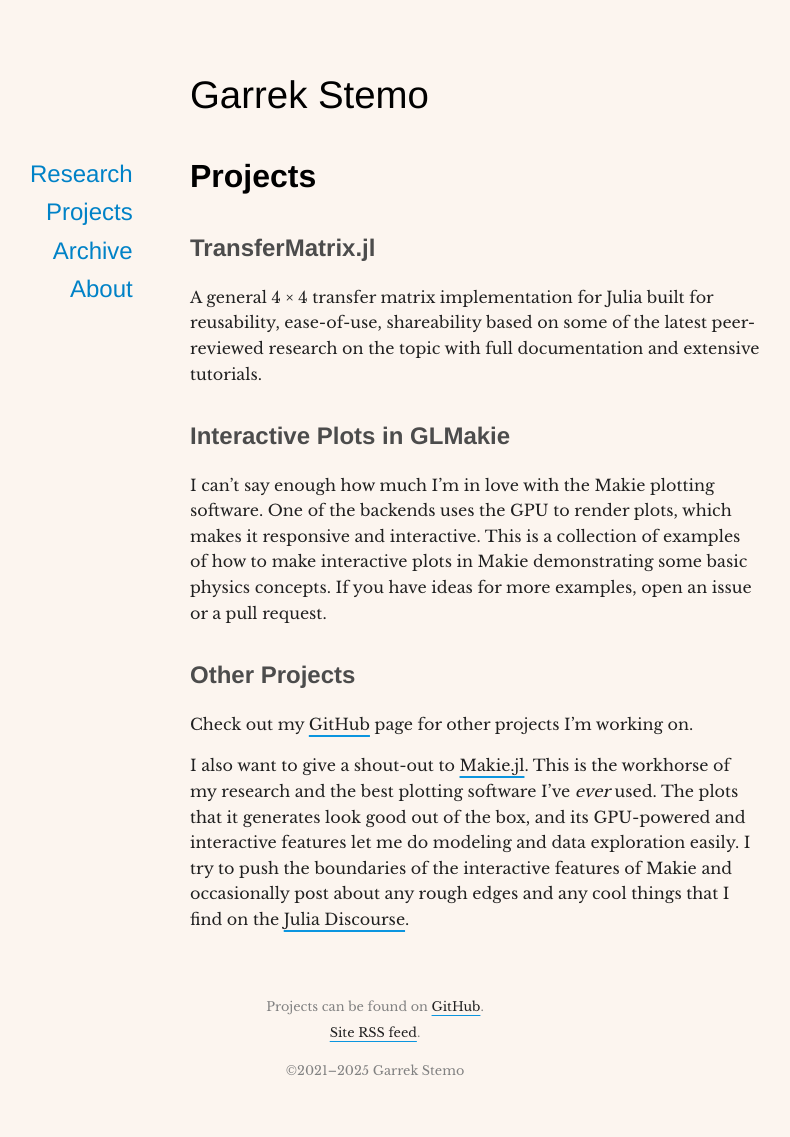
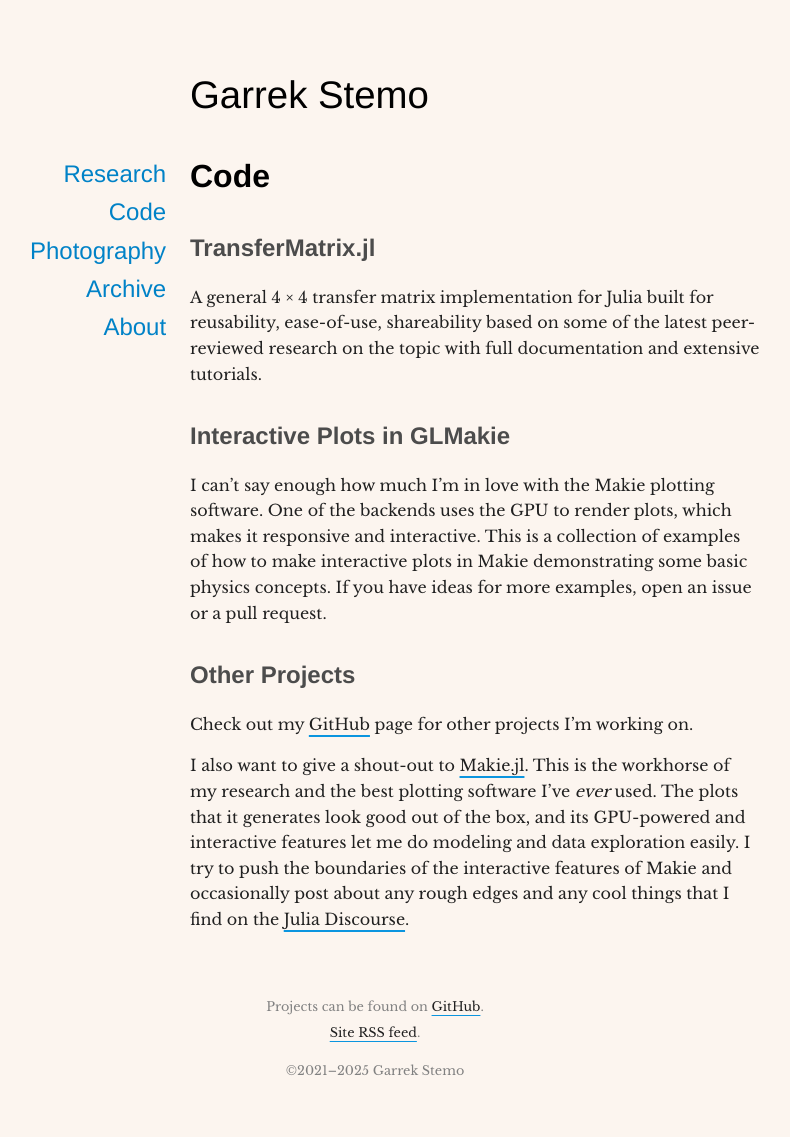
Before and after one commit to garrekstemo/garrekstemo.github.io, a Jekyll site: the page built from code.md, in a window 1280 px wide. Shown: the whole page, without its empty margins (265-1055 px from the left). Built offline with Jekyll 4.4.1, drawn with Linux system fonts in a browser that asks for light colours.

Commit message:
Rename "projects" to "code" and add "photography"

```diff
--- a/_includes/navigation.html
+++ b/_includes/navigation.html
@@ -1,7 +1,8 @@
 <nav>
     <ul>
       <li><a href="/research/">Research</a></li>
-      <li><a href="/projects/">Projects</a></li>
+      <li><a href="/code/">Code</a></li>
+      <li><a href="/photography/">Photography</a></li>
       <li><a href="/archive/">Archive</a></li>
       <li><a href="/about/">About</a></li>
     </ul>
--- a/projects.md
+++ b/code.md
@@ -1,10 +1,10 @@
 ---
 layout: default
 title: Research
-permalink: /projects/
+permalink: /code/
 ---
 
-## Projects
+## Code
 
 ### [TransferMatrix.jl](https://garrek.org/TransferMatrix.jl)
 
```
